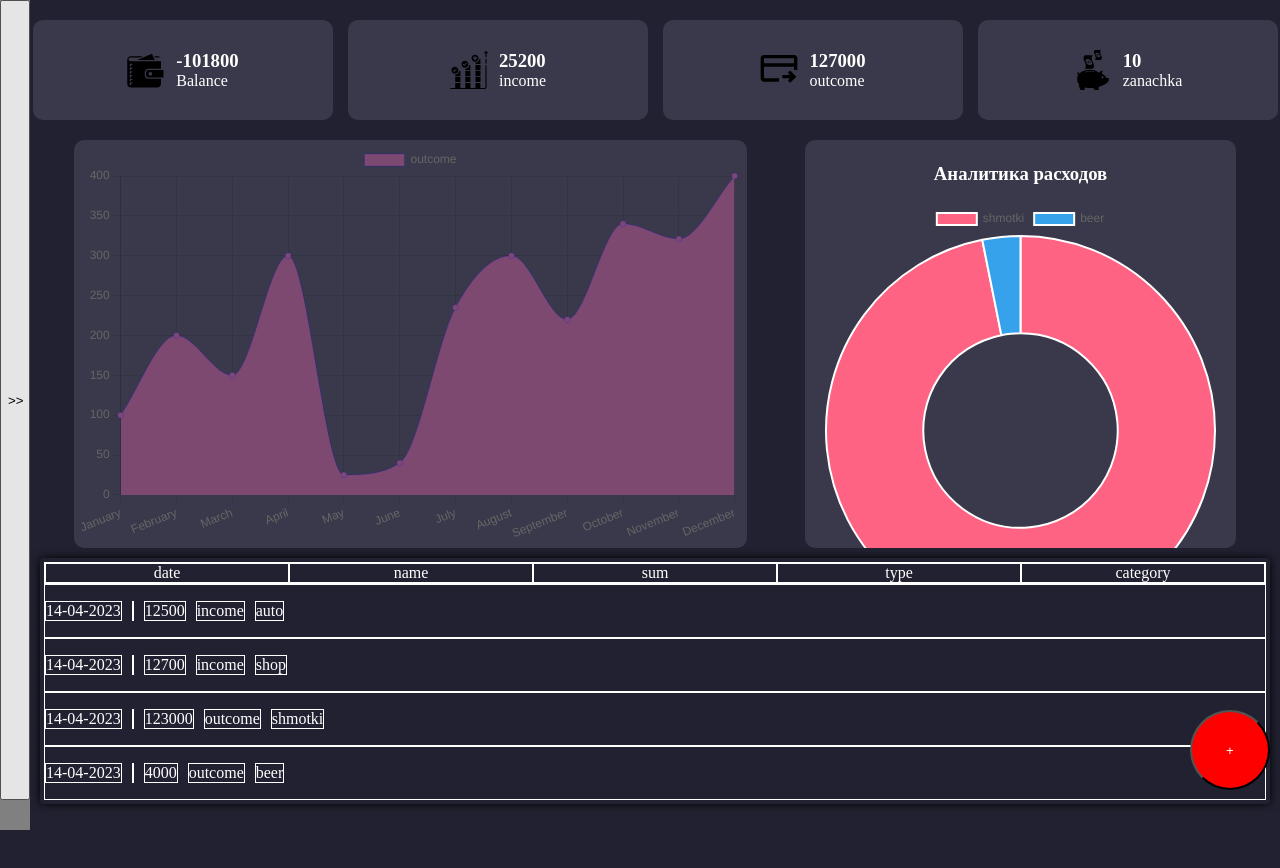
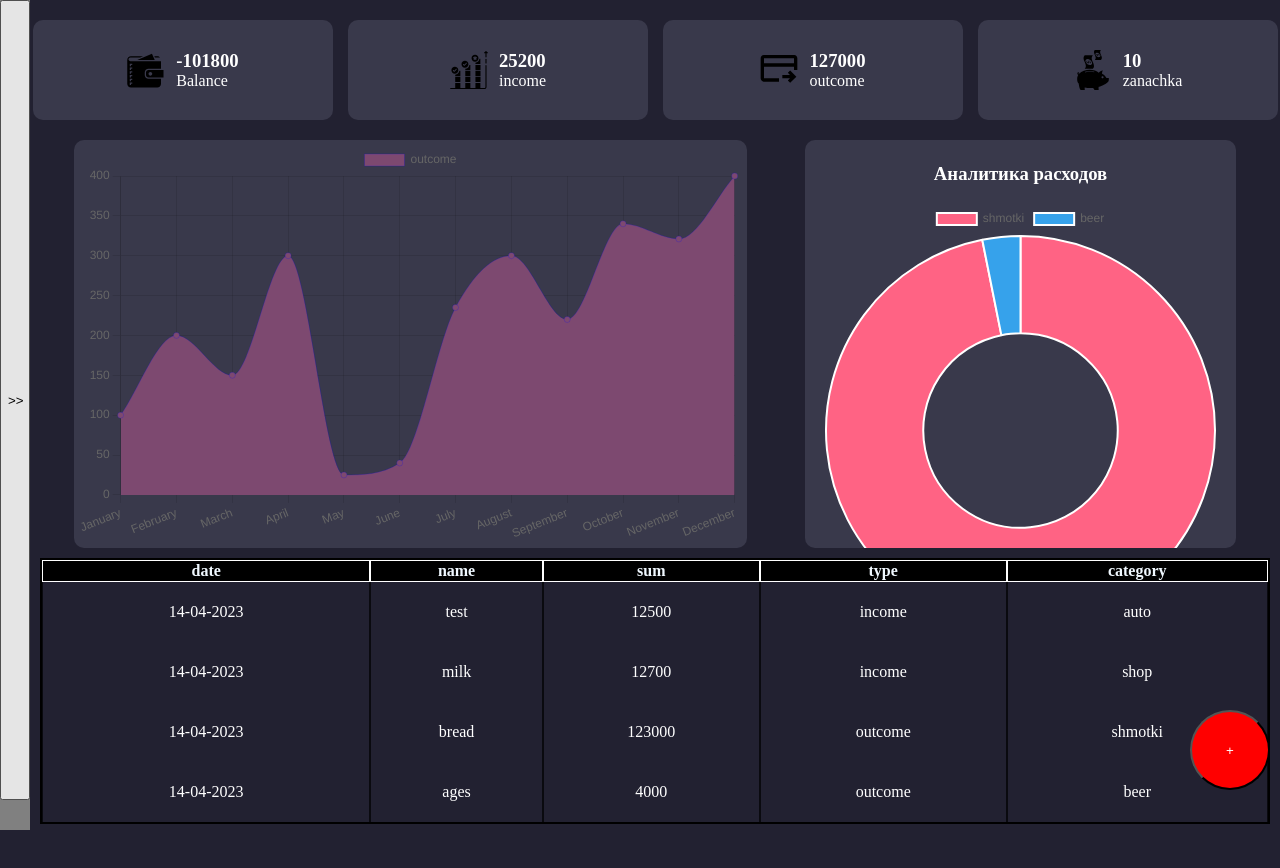
Before and after one commit to shinkar94/myMoney2, a React (Vite) app: page /homepage in a window 1280 px wide. Shown: the top 868 px of the page. Before the commit the page ends 814 px from the top, so only its background shows below. Built offline with nearby package versions, Linux system fonts and the light colour scheme.

Commit message:
add Table

```diff
--- a/src/Reducer/allStateReducer.ts
+++ b/src/Reducer/allStateReducer.ts
@@ -18,7 +18,7 @@ const initialState: OperationsType[] = [
     {
         id: v1(),
         date: "14-04-2023",
-        name: "",
+        name: "test",
         value: 12500,
         type: "income",
         description: "sdfsdf",
@@ -27,7 +27,7 @@ const initialState: OperationsType[] = [
     {
         id: v1(),
         date: "14-04-2023",
-        name: "",
+        name: "milk",
         value: 12700,
         type: "income",
         description: "sdfsdf",
@@ -36,7 +36,7 @@ const initialState: OperationsType[] = [
     {
         id: v1(),
         date: "14-04-2023",
-        name: "",
+        name: "bread",
         value: 123000,
         type: "outcome",
         description: "sdfsdf",
@@ -45,7 +45,7 @@ const initialState: OperationsType[] = [
     {
         id: v1(),
         date: "14-04-2023",
-        name: "",
+        name: "ages",
         value: 4000,
         type: "outcome",
         description: "sdfsdf",
--- a/src/component/Content/Main/HomePage.tsx
+++ b/src/component/Content/Main/HomePage.tsx
@@ -4,6 +4,7 @@ import styled from 'styled-components';
 import Chart from 'chart.js/auto';
 import {OperationsType} from "../../../Reducer/allStateReducer";
 import {LineChartWithBoundaries} from "./LeftDiograms/LineChartWithBoundaries";
+import {TableOperations} from "./TableOperations/TableOperations";
 
 
 type HomePageType = {
@@ -99,28 +100,7 @@ export const HomePage: React.FC<HomePageType> = ({totalOutcome, state}) => {
                 </div>
             </div>
             <div className="bottomContainer">
-                <div className="table">
-                    <div className="head">
-                        <div className="th">date</div>
-                        <div className="th">name</div>
-                        <div className="th">sum</div>
-                        <div className="th">type</div>
-                        <div className="th">category</div>
-                    </div>
-                    <div className="tbody">
-                        {state.map(item => {
-                            return (
-                                <div className="tr" style={{display: 'flex', gap: '10px'}}>
-                                    <p>{item.date}</p>
-                                    <p>{item.name}</p>
-                                    <p>{item.value}</p>
-                                    <p>{item.type}</p>
-                                    <p>{item.category}</p>
-                                </div>
-                            )
-                        })}
-                    </div>
-                </div>
+                <TableOperations />
             </div>
         </HomePageWrapper>
     );
@@ -160,33 +140,7 @@ const HomePageWrapper = styled.div`
   .bottomContainer {
     padding: 10px;
     color: white;
-
-    .table {
-      background: #222131;
-      box-shadow: 0 0 10px black;
-      padding: 4px;
-      border-radius: 4px;
-
-      .head {
-        display: flex;
-        border: 1px solid white;
-
-        .th {
-          width: 20%;
-          border: 1px solid white;
-          text-align: center;
-        }
-      }
-
-      .tbody {
-        .tr {
-          border: 1px solid white;
-
-          & p {
-            border: 1px solid white;
-          }
-        }
-      }
-    }
+    height: 400px;
+    overflow: auto;
   }
 `
--- /dev/null
+++ b/src/component/Content/Main/TableOperations/TableOperations.tsx
@@ -0,0 +1,61 @@
+import React from 'react';
+import {useAppSelector} from "../../../../Hok/useAppSelector";
+import styled from "styled-components";
+
+export const TableOperations = () => {
+    const state = useAppSelector(state => state.allState)
+    return (
+        <Table>
+            <thead>
+                <tr>
+                    <th>date</th>
+                    <th>name</th>
+                    <th>sum</th>
+                    <th>type</th>
+                    <th>category</th>
+                </tr>
+            </thead>
+            <tbody>
+            {state.map(item => {
+                return (
+                    <tr key={item.id}>
+                        <td>{item.date}</td>
+                        <td>{item.name}</td>
+                        <td>{item.value}</td>
+                        <td>{item.type}</td>
+                        <td>{item.category}</td>
+                    </tr>
+                )
+            })}
+            </tbody>
+        </Table>
+
+    );
+};
+const Table = styled.table`
+  width: 100%;
+  border-collapse: separate;
+  border-spacing: 0;
+  border: 2px solid black;
+  text-align: center;
+  & thead {
+    position: sticky;
+    top: 0;
+    background: black;
+    color: aliceblue;
+
+    & tr th {
+      border: 1px solid white;
+    }
+  }
+
+  & tbody tr {
+    height: 60px;
+
+    & td {
+      border-left: 1px solid rgba(0, 0, 0, 0.7);
+      border-right: 1px solid rgba(0, 0, 0, 0.7);
+    }
+
+  }
+`
```
